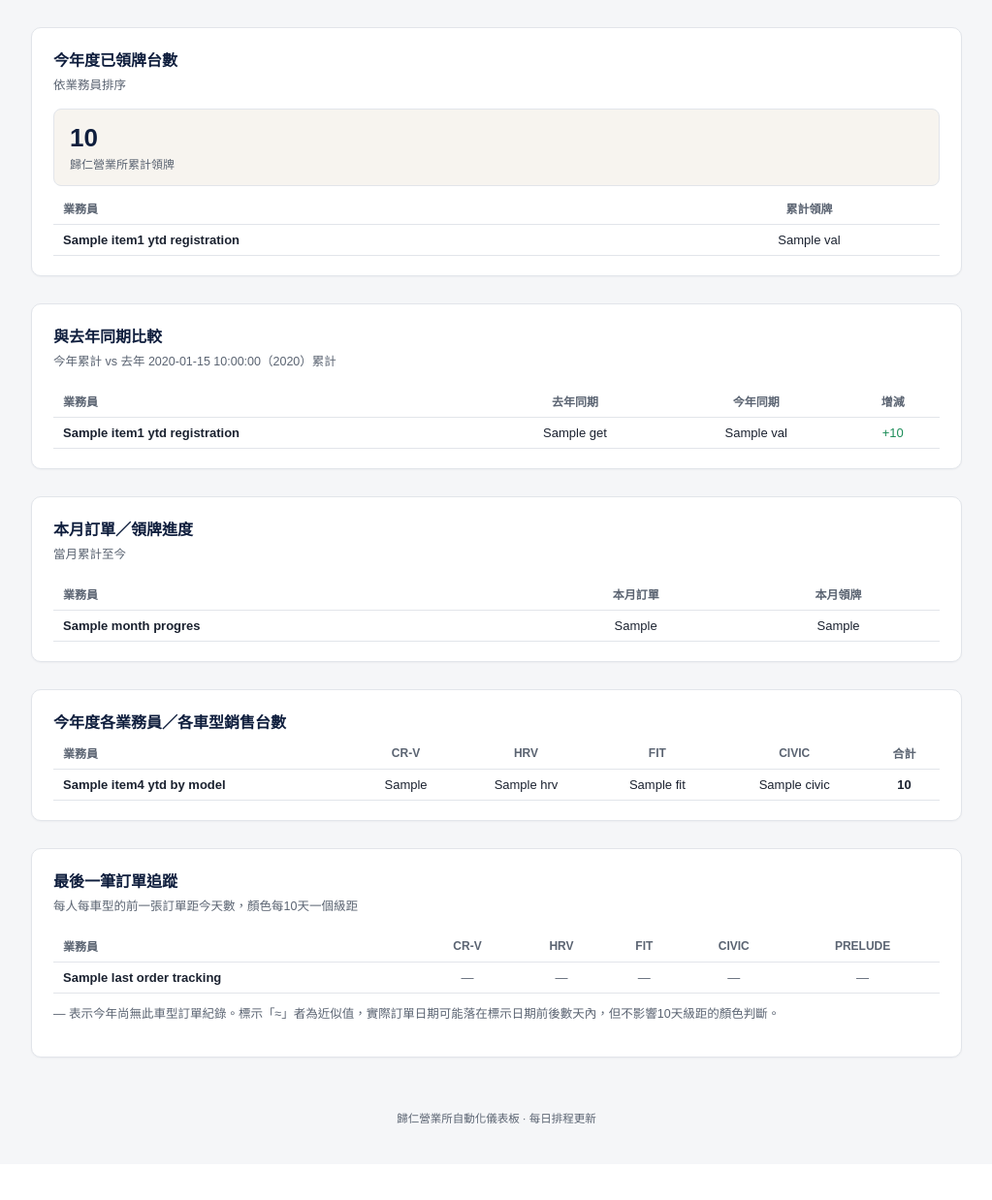
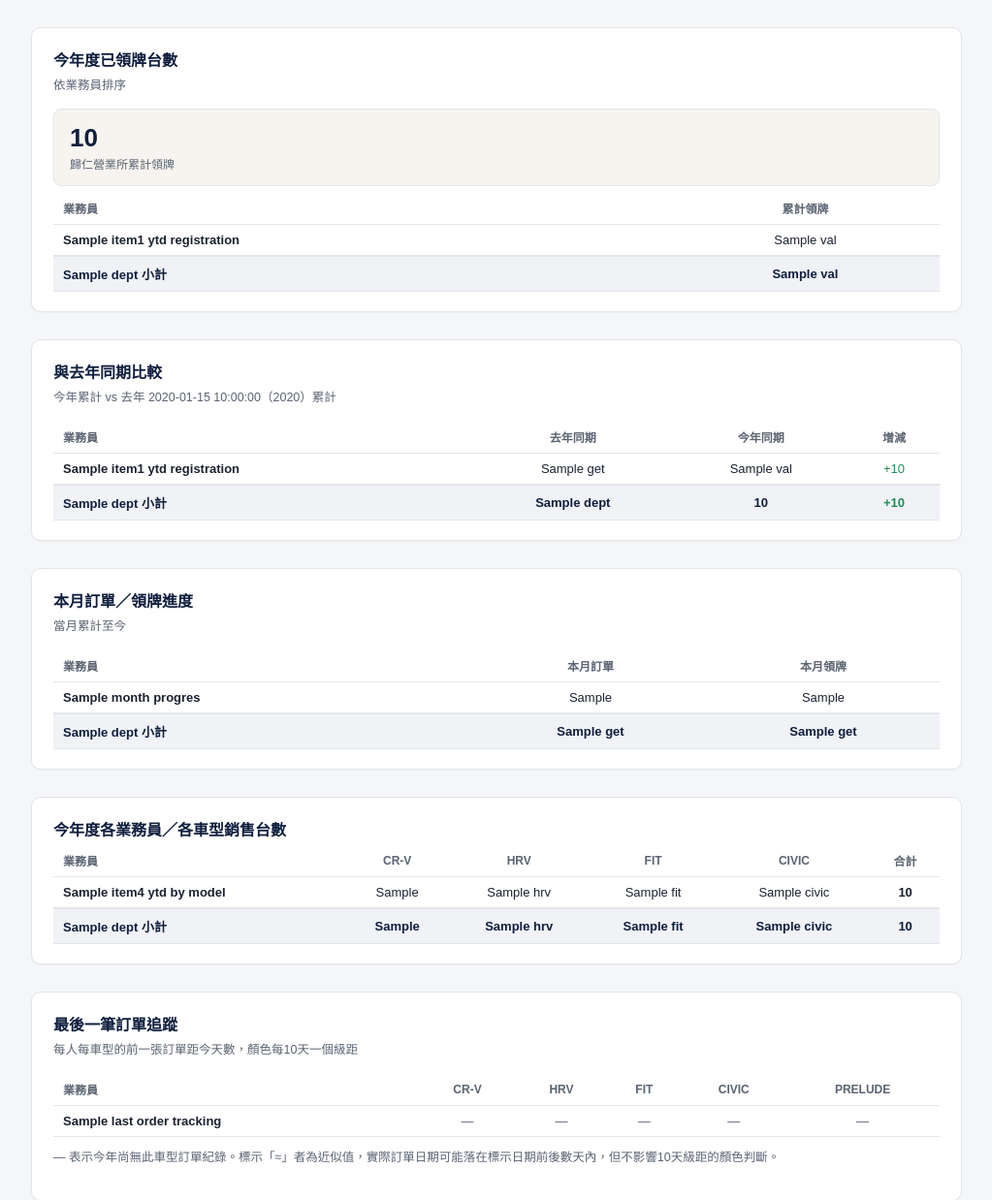
Before and after one commit to hsin0801/line-reminder-bot, a Flask app: template templates/dashboard.html in a window 1280 px wide. Shown: the part 107-1345 px from the top of the page at 97% size, without its empty margins (128-1151 px from the left). Before the commit the page ends 1266 px from the top, so only its background shows below. Run offline with Flask 3, Linux system fonts and the light colour scheme; the template is opened without the code that fills it: most values are stand-ins (such as "Sample title", 1, 10 or a date in 2020).

Commit message:
Add files via upload

```diff
--- a/templates/dashboard.html
+++ b/templates/dashboard.html
@@ -24,6 +24,7 @@
   th,td{padding:8px 10px;text-align:center;border-bottom:1px solid var(--line);}
   th{color:var(--sub);font-weight:600;font-size:12px;}
   td.name{text-align:left;font-weight:600;}
+  tr.dept-row td{background:#F0F2F6;font-weight:700;color:var(--navy);border-top:2px solid var(--line);}
   .kpi-row{display:flex;gap:16px;flex-wrap:wrap;margin-bottom:6px;}
   .kpi{flex:1;min-width:150px;background:#F7F4EF;border:1px solid var(--line);
     border-radius:8px;padding:14px 16px;}
@@ -51,6 +52,9 @@
     {% for name, val in data.item1_ytd_registration.items() | sort(attribute='1', reverse=True) %}
       <tr><td class="name">{{ name }}</td><td>{{ val }}</td></tr>
     {% endfor %}
+    {% for dept, val in data.item1_dept_totals.items() %}
+      <tr class="dept-row"><td class="name">{{ dept }} 小計</td><td>{{ val }}</td></tr>
+    {% endfor %}
     </tbody>
   </table>
 </div></section>
@@ -73,6 +77,18 @@
       </tr>
       {% endif %}
     {% endfor %}
+    {% if data.yoy_last_year_dept_totals %}
+    {% for dept in data.yoy_last_year_dept_totals %}
+      {% set ly_d = data.yoy_last_year_dept_totals[dept] %}
+      {% set ty_d = data.yoy_this_year_dept_totals[dept] %}
+      <tr class="dept-row">
+        <td class="name">{{ dept }} 小計</td>
+        <td>{{ ly_d }}</td>
+        <td>{{ ty_d }}</td>
+        <td style="color:{{ 'var(--red)' if ty_d < ly_d else '#1E8E5A' }}">{{ '%+d'|format(ty_d - ly_d) }}</td>
+      </tr>
+    {% endfor %}
+    {% endif %}
     </tbody>
   </table>
 </div></section>
@@ -86,6 +102,9 @@
     <tbody>
     {% for name, v in data.month_progress.items() %}
       <tr><td class="name">{{ name }}</td><td>{{ v['訂單'] }}</td><td>{{ v['領牌'] }}</td></tr>
+    {% endfor %}
+    {% for dept, v in data.month_progress_dept_totals.items() %}
+      <tr class="dept-row"><td class="name">{{ dept }} 小計</td><td>{{ v.get('訂單', 0) }}</td><td>{{ v.get('領牌', 0) }}</td></tr>
     {% endfor %}
     </tbody>
   </table>
@@ -104,6 +123,16 @@
         <td>{{ models.get('FIT', 0) }}</td>
         <td>{{ models.get('CIVIC', 0) }}</td>
         <td style="font-weight:700">{{ models.values() | sum }}</td>
+      </tr>
+    {% endfor %}
+    {% for dept, models in data.item4_dept_totals.items() %}
+      <tr class="dept-row">
+        <td class="name">{{ dept }} 小計</td>
+        <td>{{ models.get('CR-V', 0) }}</td>
+        <td>{{ models.get('HRV', 0) }}</td>
+        <td>{{ models.get('FIT', 0) }}</td>
+        <td>{{ models.get('CIVIC', 0) }}</td>
+        <td>{{ models.values() | sum }}</td>
       </tr>
     {% endfor %}
     </tbody>
```
